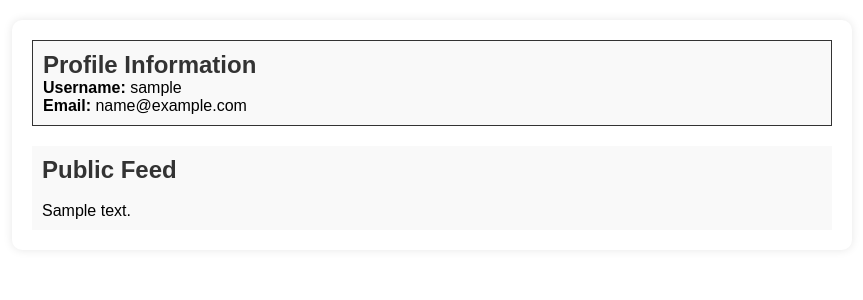
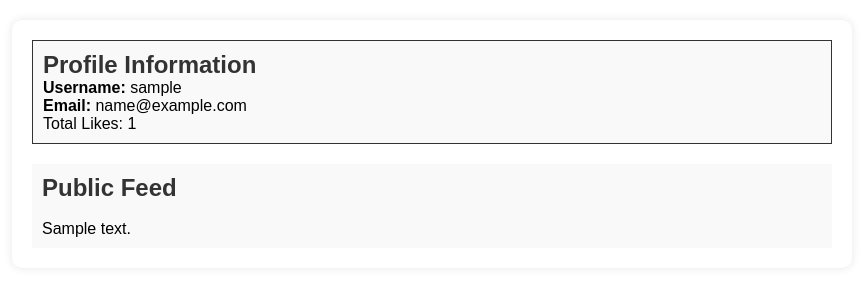
Before and after one commit to JosephPobega/EcoSystem, a Flask app: a page that uses templates/profile.html in a window 1280 px wide. Shown: the part 107-407 px from the top of the page, without its empty margins (208-1071 px from the left). Run offline with Flask 3, Linux system fonts and the light colour scheme; tables that the repository leaves empty hold one stand-in row (values such as "Sample post").

Commit message:
Add files via upload

```diff
--- a/templates/profile.html
+++ b/templates/profile.html
@@ -20,6 +20,7 @@
             <h2>Profile Information</h2>
             <p><strong>Username:</strong> {{ user.username }}</p>
             <p><strong>Email:</strong> {{ user.email }}</p>
+            <p>Total Likes: {{ total_likes }}</p>
         </div>
 
         <div class="user-posts">
```
